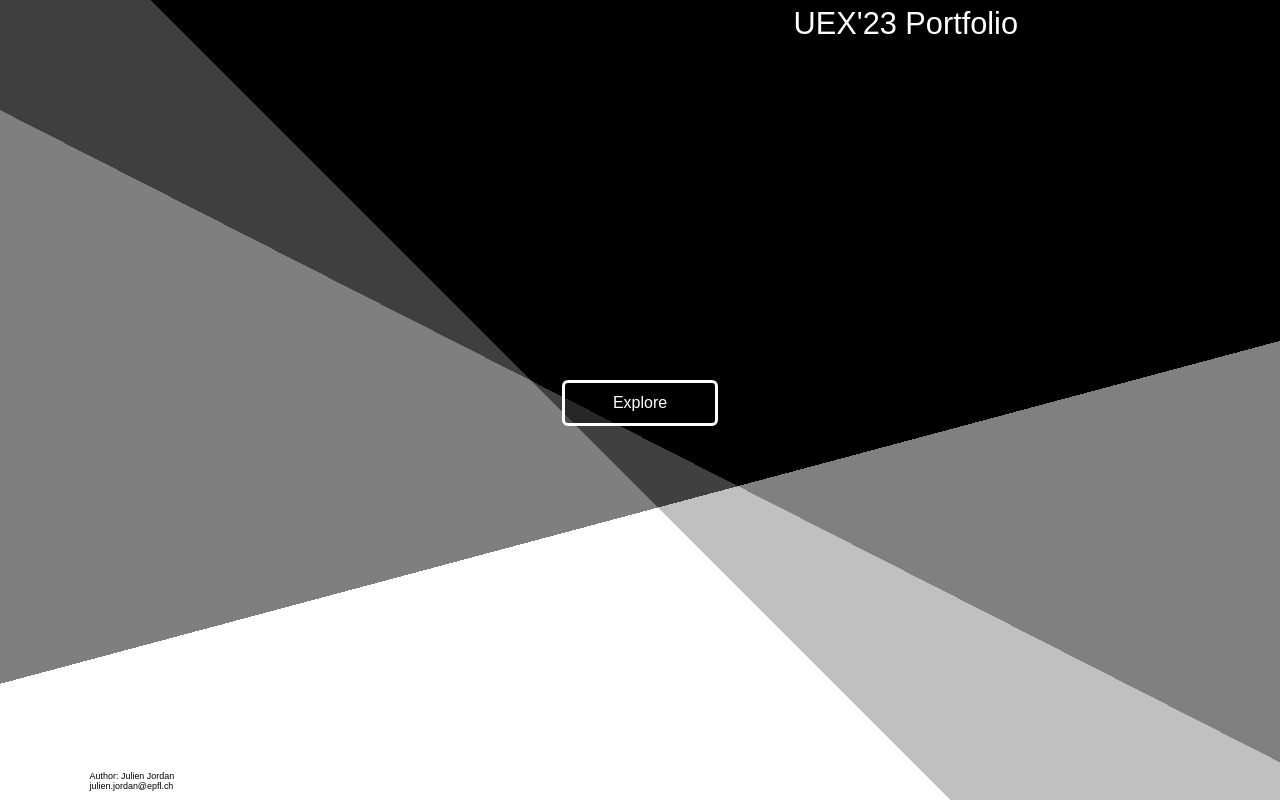
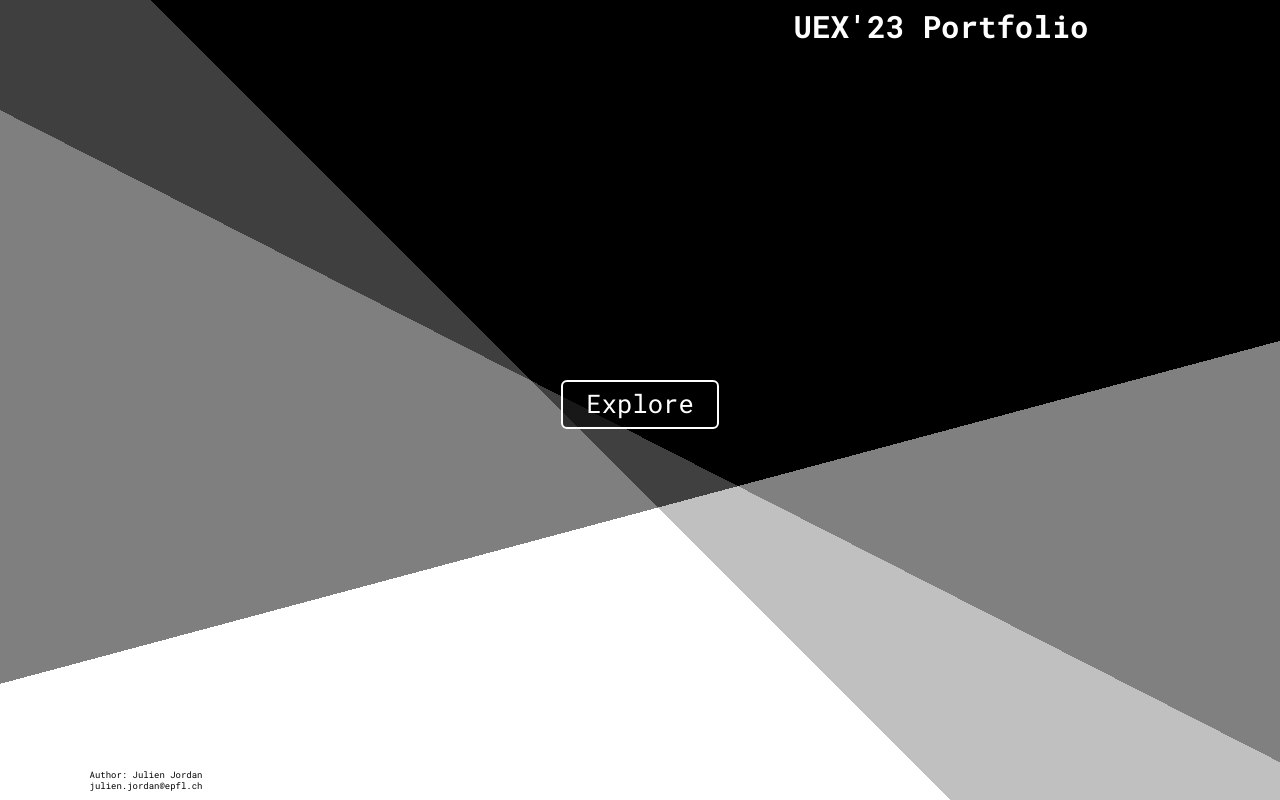
Before and after one commit to NervzZ/portfolio, a React (Create React App) app: page / in a window 1280 px wide. Built offline with nearby package versions, Linux system fonts and the light colour scheme; a web font is replaced by a local one.

Commit message:
finished styling the start button

```diff
--- a/src/components/Buttons/Start.css
+++ b/src/components/Buttons/Start.css
@@ -1,20 +1,26 @@
 .startButton {
-    width: 150px;
-    height: 40px;
+    min-width: 100px;
+    min-height: 25px;
     background-color: rgba(0, 0, 0, 0.4);
-    border: 3px solid white;
+    border: 2px solid white;
     border-radius: 6px;
     color: white;
     text-align: center;
-    line-height: 40px;
+    font-size: 1em;
     position: relative;
     margin: 0 auto;
+    transition: transform 1s, border-width 1s, background-position 1s, color 0.6s; /* Add transition */
+    transition-timing-function: ease;
+    background-size: 200% 100%; /* Prepare for the background transition */
+    background-image: linear-gradient(to right, rgb(255, 255, 255) 50%, rgba(0, 0, 0, 0.4) 50%); /* Initial gradient */
+    background-position: right bottom; /* Initial position */
 }
 
 .startButton:hover {
-    background-color: rgb(255, 255, 255);
-    border-color: black;
+    transform: scale(1.4); /* Scale up */
+    border-width: 4px; /* Thicker border */
     color: black;
     font-family: "Roboto Mono Bold", sans-serif;
     cursor: pointer;
+    background-position: left bottom; /* Shift the gradient */
 }
--- a/src/components/Buttons/Start.js
+++ b/src/components/Buttons/Start.js
@@ -3,15 +3,24 @@
 const Start = (props) => {
 
     const startStyle = {
+        height: (props.viewSize.width / 100) * 3.5,
+        width: '12%',
+        lineHeight: '165%',
+        fontSize: Math.max(props.viewSize.width / 50, 14),
         top: (props.viewSize.height / 2) - 20
+    }
+
+    const handleClick = () => {
+        console.log("clicked")
     }
 
     return (
         <div
             className="startButton"
             style={startStyle}
+            onClick={handleClick}
         >
-            Explore
+            <span>Explore</span>
         </div>
     )
 }
```
Also changed, not shown: public/RobotoMono-Bold.ttf (added), public/RobotoMono-Regular.ttf (added).
